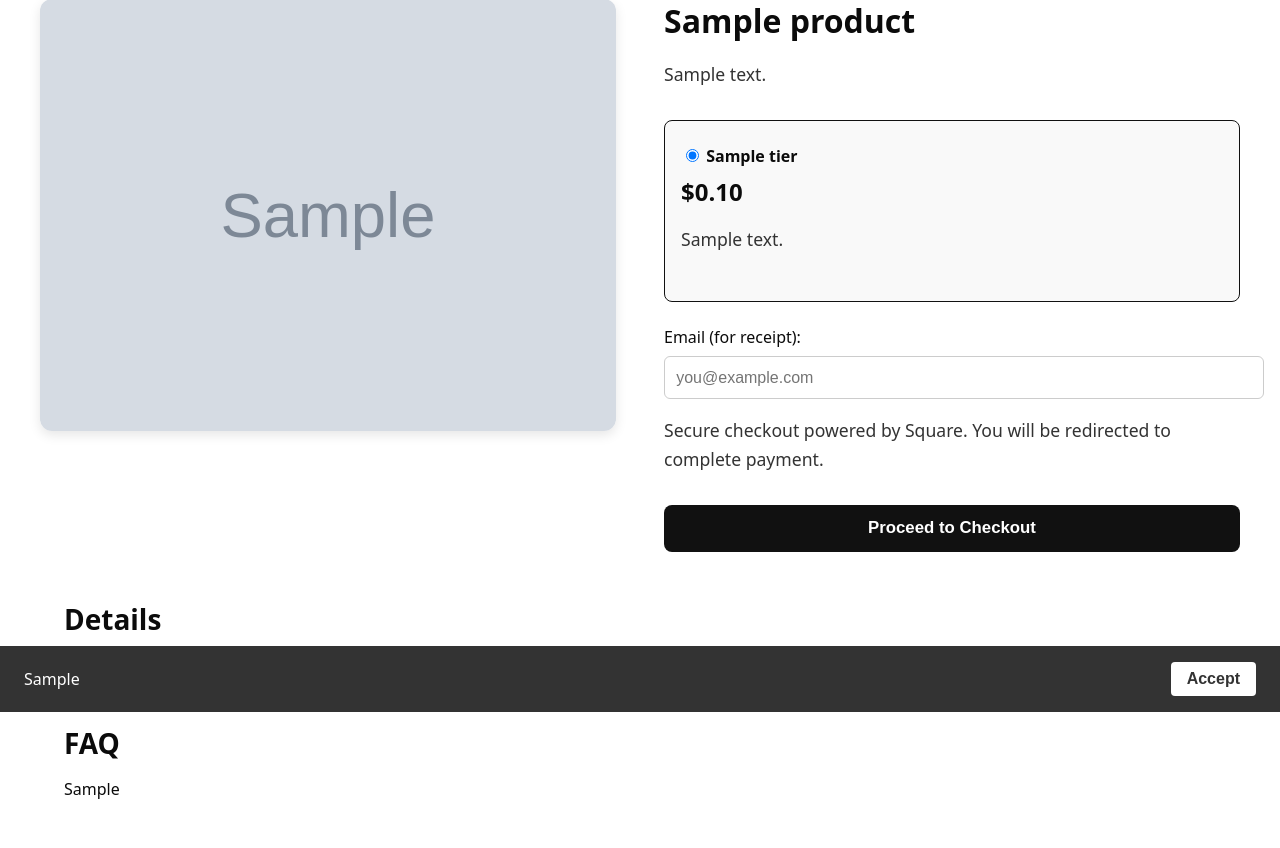
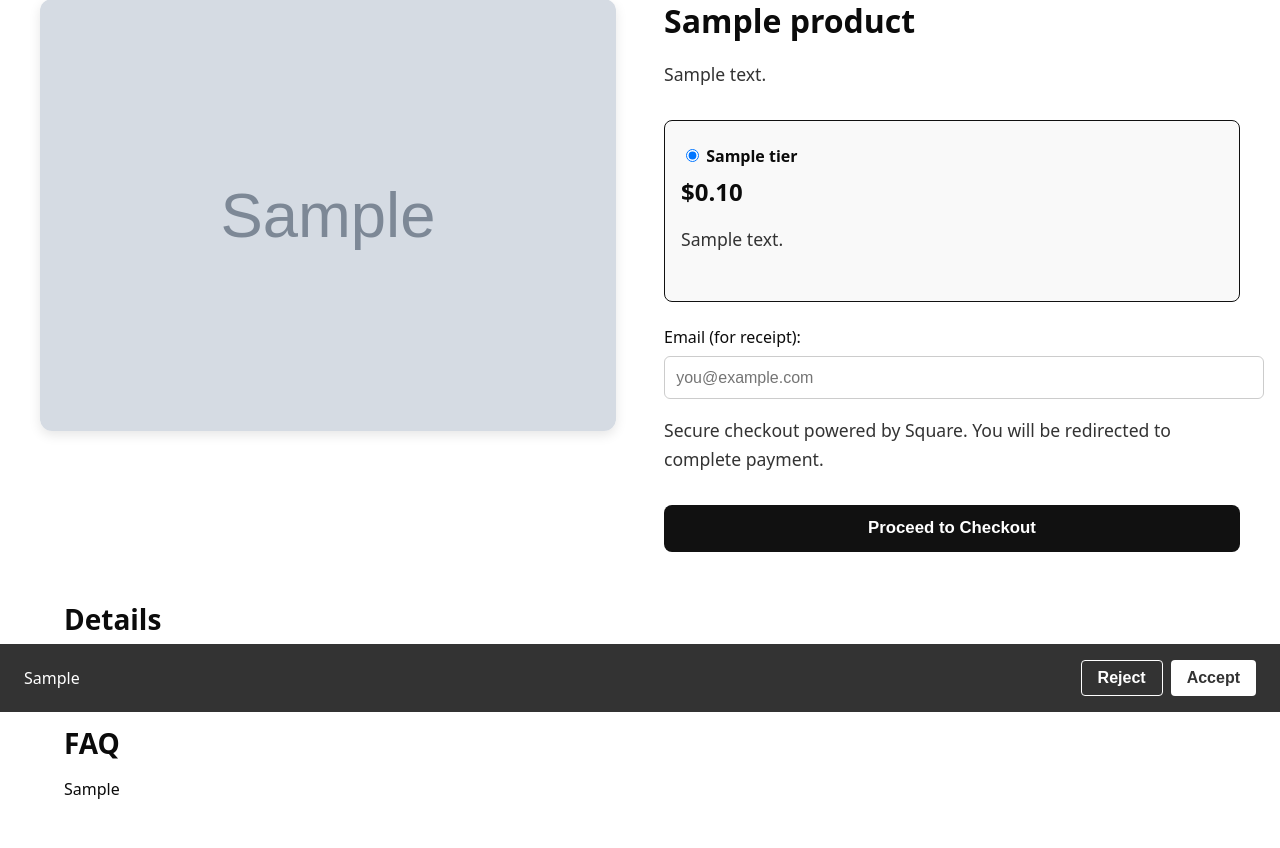
Before and after one commit to savantlab/digital-product-system, a Flask app: template store/templates/product.html in a window 1280 px wide. Shown: the part 88-936 px from the top of the page. Run offline with Flask 3, Linux system fonts and the light colour scheme; the template is opened without the code that fills it: most values are stand-ins (such as "Sample title", 1, 10 or a date in 2020); grey boxes marked "Sample" are stand-in pictures; some libraries are stand-ins or nearby versions.

Commit message:
Add reject button to cookies notice

```diff
--- a/store/templates/product.html
+++ b/store/templates/product.html
@@ -83,7 +83,10 @@
   <div style="flex:1">
     {{ product.cookies_notice_html|safe }}
   </div>
-  <button onclick="document.getElementById('cookies-notice').style.display='none';localStorage.setItem('cookies-accepted','true')" style="background:#fff;color:#333;border:none;padding:.5rem 1rem;border-radius:4px;cursor:pointer;margin-left:1rem;font-weight:600">Accept</button>
+  <div style="display:flex;gap:.5rem;margin-left:1rem">
+    <button onclick="document.getElementById('cookies-notice').style.display='none';localStorage.setItem('cookies-accepted','false')" style="background:transparent;color:#fff;border:1px solid #fff;padding:.5rem 1rem;border-radius:4px;cursor:pointer;font-weight:600">Reject</button>
+    <button onclick="document.getElementById('cookies-notice').style.display='none';localStorage.setItem('cookies-accepted','true')" style="background:#fff;color:#333;border:none;padding:.5rem 1rem;border-radius:4px;cursor:pointer;font-weight:600">Accept</button>
+  </div>
 </div>
 <script>
   if (!localStorage.getItem('cookies-accepted')) {
```
